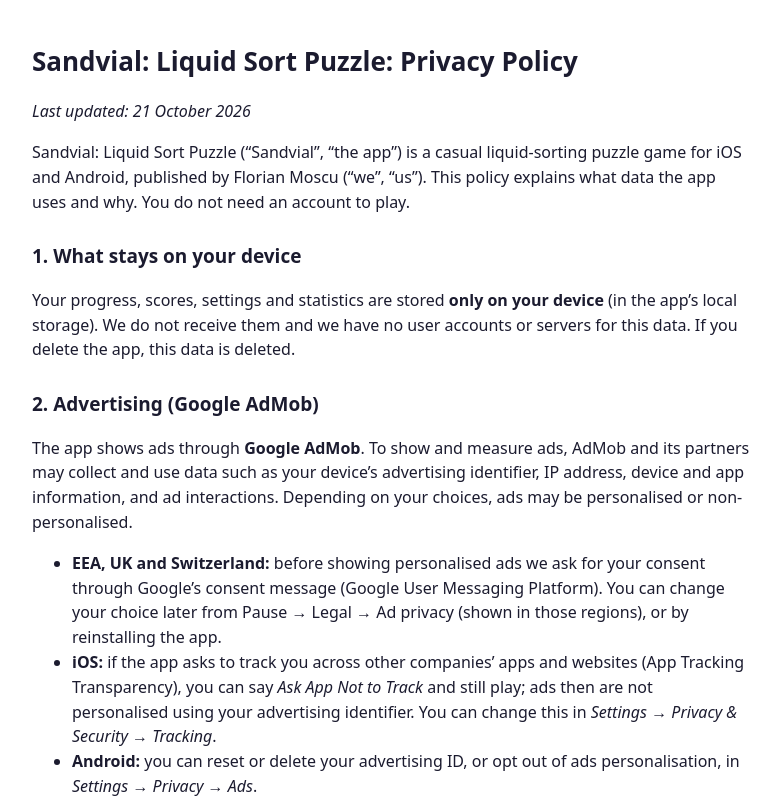
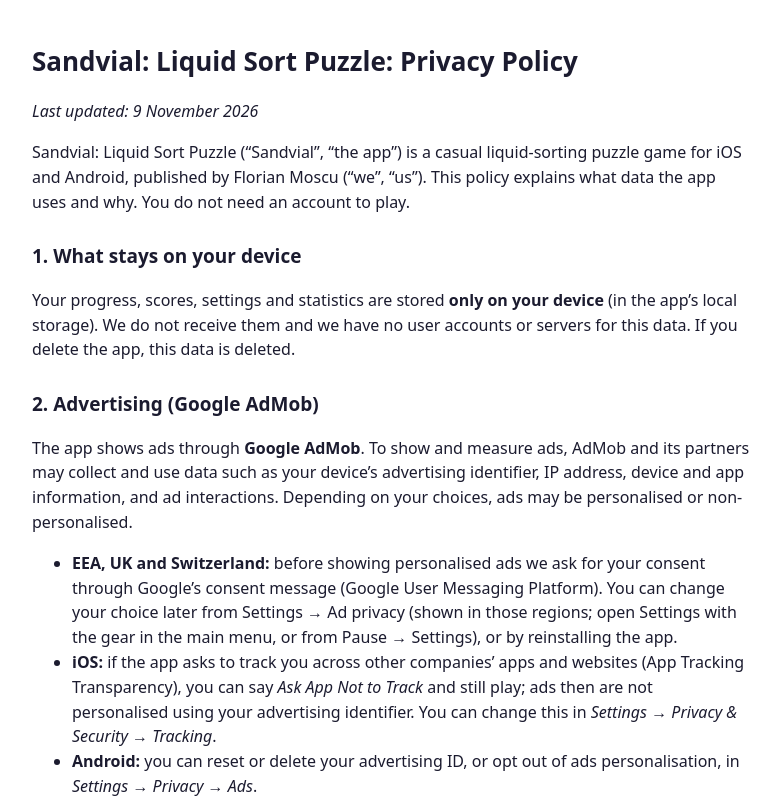
Before and after one commit to fmoscu/sandvial-legal, a plain HTML site: page privacy.html in a window 1280 px wide. Shown: the top 802 px of the page, without its empty margins (248-1028 px from the left). Drawn offline with Linux system fonts and the light colour scheme.

Commit message:
Privacy: correct path to Ad privacy (Settings)

```diff
--- a/privacy.html
+++ b/privacy.html
@@ -12,7 +12,7 @@
 </head>
 <body>
 <h1>Sandvial: Liquid Sort Puzzle: Privacy Policy</h1>
-<p><em>Last updated: 21 October 2026</em></p>
+<p><em>Last updated: 9 November 2026</em></p>
 
 <p>Sandvial: Liquid Sort Puzzle (“Sandvial”, “the app”) is a casual liquid-sorting puzzle game for iOS and Android, published by Florian Moscu (“we”, “us”). This policy explains what data the app uses and why. You do not need an account to play.</p>
 
@@ -22,7 +22,7 @@
 <h2>2. Advertising (Google AdMob)</h2>
 <p>The app shows ads through <strong>Google AdMob</strong>. To show and measure ads, AdMob and its partners may collect and use data such as your device’s advertising identifier, IP address, device and app information, and ad interactions. Depending on your choices, ads may be personalised or non-personalised.</p>
 <ul>
-  <li><strong>EEA, UK and Switzerland:</strong> before showing personalised ads we ask for your consent through Google’s consent message (Google User Messaging Platform). You can change your choice later from Pause → Legal → Ad privacy (shown in those regions), or by reinstalling the app.</li>
+  <li><strong>EEA, UK and Switzerland:</strong> before showing personalised ads we ask for your consent through Google’s consent message (Google User Messaging Platform). You can change your choice later from Settings → Ad privacy (shown in those regions; open Settings with the gear in the main menu, or from Pause → Settings), or by reinstalling the app.</li>
   <li><strong>iOS:</strong> if the app asks to track you across other companies’ apps and websites (App Tracking Transparency), you can say <em>Ask App Not to Track</em> and still play; ads then are not personalised using your advertising identifier. You can change this in <em>Settings → Privacy &amp; Security → Tracking</em>.</li>
   <li><strong>Android:</strong> you can reset or delete your advertising ID, or opt out of ads personalisation, in <em>Settings → Privacy → Ads</em>.</li>
 </ul>
```
